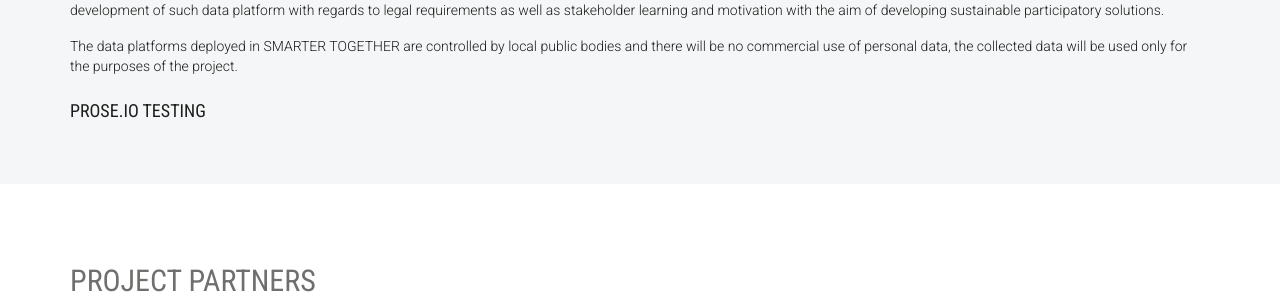
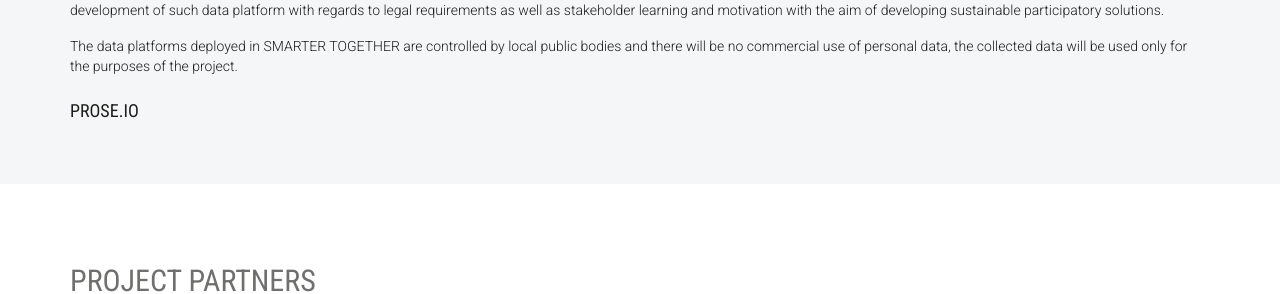
Before and after one commit to frontcraft/smarttogether, a Jekyll site: the page built from solutions/smart-data.md, in a window 1280 px wide and 900 px high, scrolled down 747 px. Shown: the part 160-454 px from the top of the window. Built offline with Jekyll 4.4.1, drawn with Linux system fonts in a browser that asks for light colours; nearby versions of some CDN libraries; comment, search, counter and statistics services are not loaded.

Commit message:
Updated smart-data.md

```diff
--- a/solutions/smart-data.md
+++ b/solutions/smart-data.md
@@ -12,4 +12,4 @@ The core concept of open smart data platforms will be fully implemented in Lyon
 
 The data platforms deployed in SMARTER TOGETHER are controlled by local public bodies and there will be no commercial use of personal data, the collected data will be used only for the purposes of the project.
 
-### Prose.io testing
+### Prose.io
```
